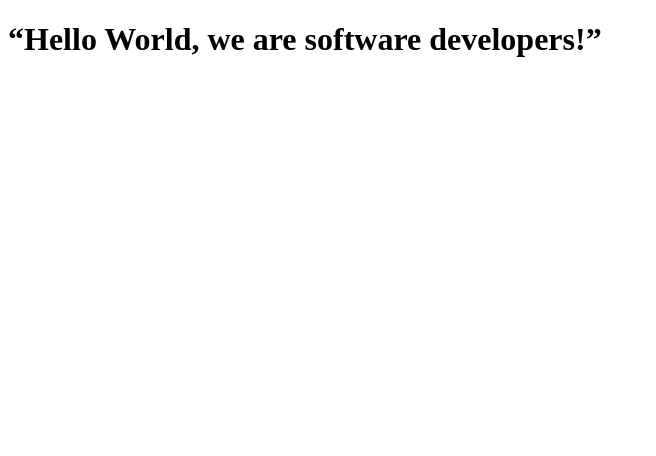
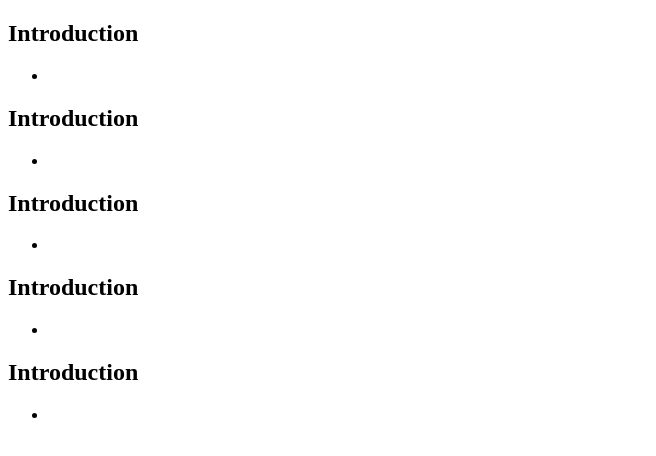
Before and after one commit to YosephM/pairProgramming_Yoseph_Aima, a plain HTML site: page index.html in a window 1280 px wide. Shown: the whole page, without its empty margins (0-656 px from the left). Drawn offline with Linux system fonts and the light colour scheme.

Commit message:
steps 1-8

```diff
--- a/index.html
+++ b/index.html
@@ -7,21 +7,53 @@
   </head>
 
   <body>
-    <script src="https://cdn.freecodecamp.org/testable-projects-fcc/v1/bundle.js"></script>
-
-    <!--
-
-    Hello Camper!
-
-    For now, the test suite only works in Chrome!
-    Please read the README below in the JS Editor before beginning.
-    Feel free to delete this message once you have read it.
-    Good luck and Happy Coding!
-
-    - The freeCodeCamp Team
-
-    -->
-    <h1>“Hello World, we are software developers!”</h1>
-    <script src="js/index.js"></script>
+    <main id ="main-doc" >
+     <section class = "main-section" id="Introduction">
+        <h2>Introduction</h2>
+        <p></p>
+        <p></p>
+        <code></code>
+        <ul>
+        <li></li>
+        </ul>
+        </section>
+        <section class = "main-section" id="Introduction">
+          <h2>Introduction</h2>
+          <p></p>
+          <p></p>
+          <code></code>
+          <ul>
+          <li></li>
+          </ul>
+          </section>
+          <section class = "main-section" id="Introduction">
+            <h2>Introduction</h2>
+            <p></p>
+            <p></p>
+            <code></code>
+            <ul>
+            <li></li>
+            </ul>
+            </section>
+            <section class = "main-section" id="Introduction">
+              <h2>Introduction</h2>
+              <p></p>
+              <p></p>
+              <code></code>
+              <ul>
+              <li></li>
+              </ul>
+              </section>
+              <section class = "main-section" id="Introduction">
+                <h2>Introduction</h2>
+                <p></p>
+                <p></p>
+                <code></code>
+                <ul>
+                <li></li>
+                </ul>
+                </section>
+                <nav id="navbar"></nav>
+    </main>
   </body>
 </html>
```
